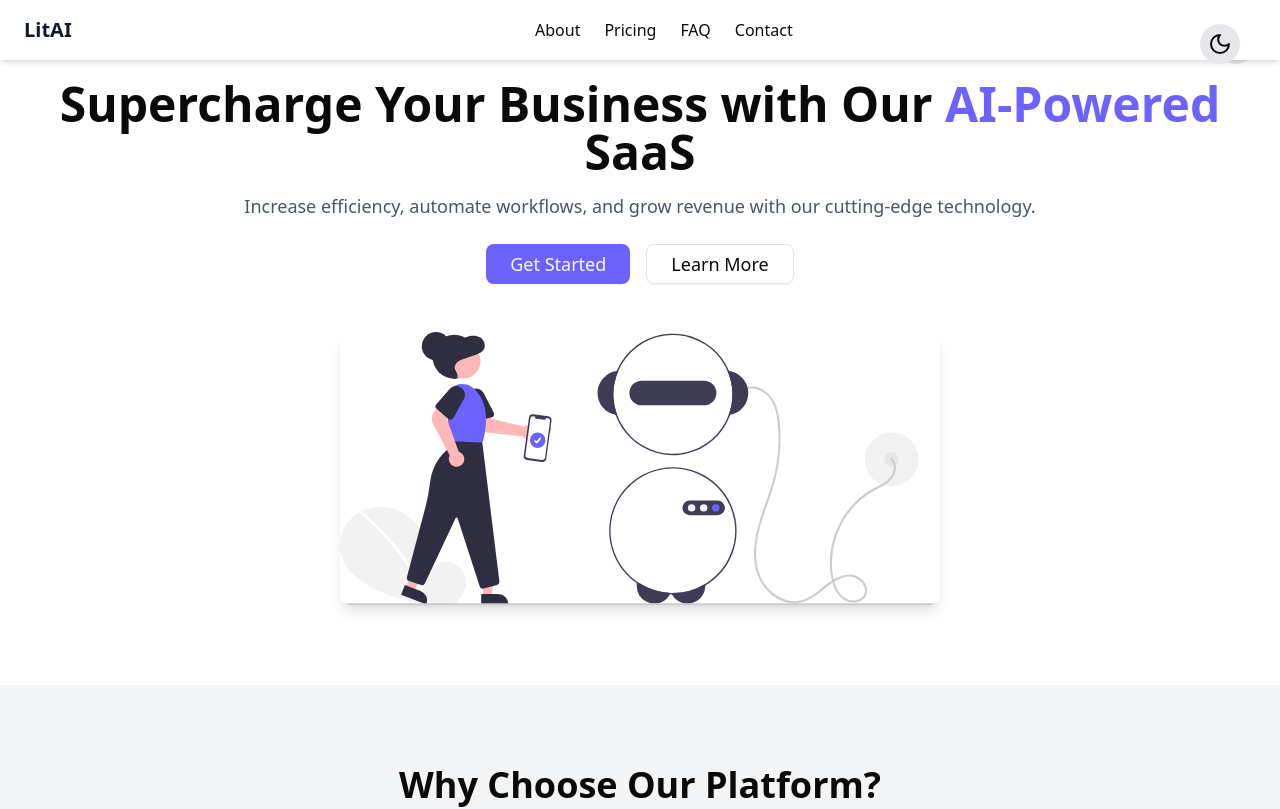
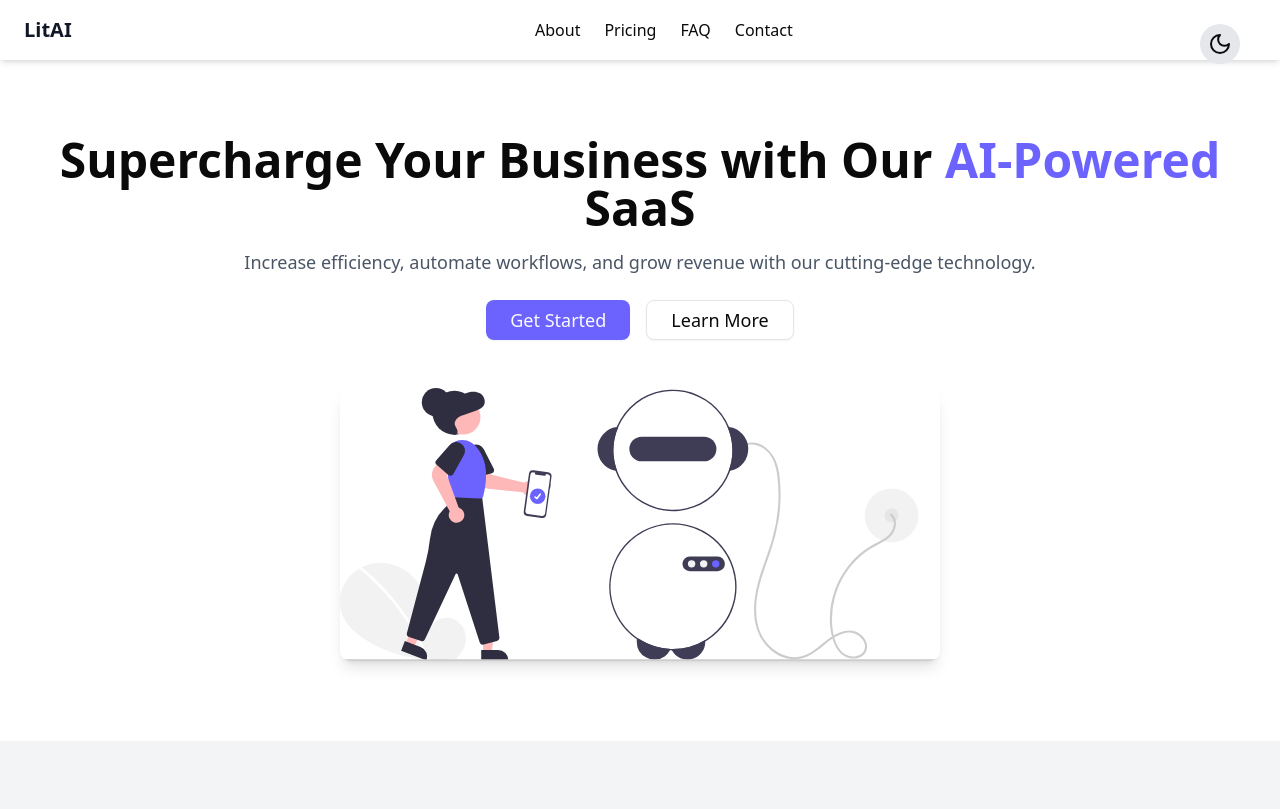
Before and after one commit to kadelcode/saas-landing-page, a Next.js app: page / in a window 1280 px wide. Shown: the top 809 px of the page. Built offline with nearby package versions, Linux system fonts and the light colour scheme.

Commit message:
Remove Themetoggle component from this section

```diff
--- a/src/components/sections/hero.tsx
+++ b/src/components/sections/hero.tsx
@@ -2,15 +2,12 @@
 import { motion } from 'framer-motion';
 import { Button } from '@/components/ui/button';
 import Image from 'next/image';
-import ThemeToggle from '@/components/ThemeToggle';
-
 
 export function Hero() {
 
 
     return (
-        <section className='relative flex flex-col items-center justify-center text-center py-20 px-6'>
-            <ThemeToggle />
+        <section className='relative mt-14 flex flex-col items-center justify-center text-center py-20 px-6'>
             {/* Hero Content */}
             <motion.h1
               initial={{ opacity: 0, y: -20 }}
```
